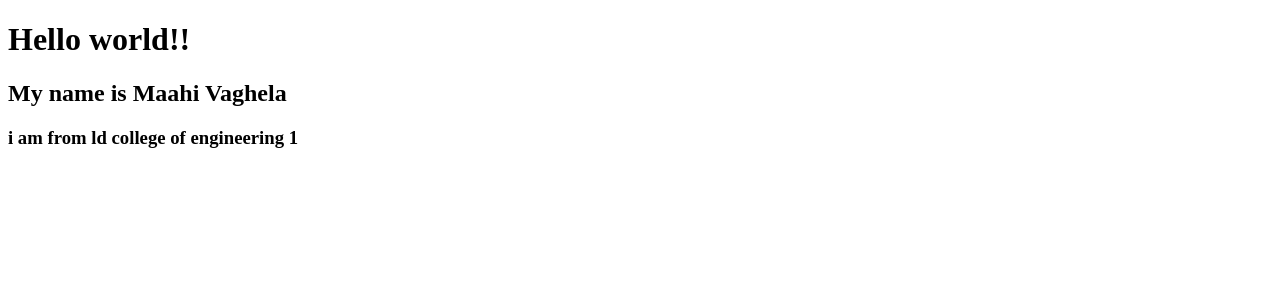
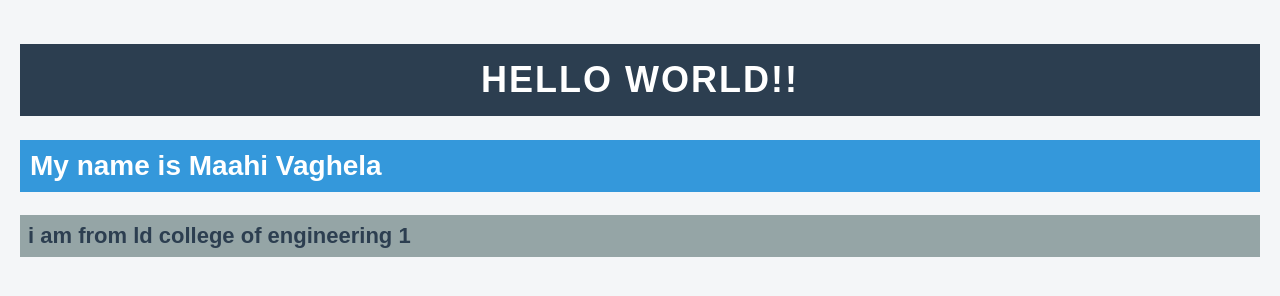
Before and after one commit to MaahiVaghela/InternshipPrac, a plain HTML site: page index.html in a window 1280 px wide. Drawn offline with Linux system fonts and the light colour scheme.

Commit message:
added design

```diff
--- a/index.html
+++ b/index.html
@@ -3,6 +3,7 @@
 <head>
     <meta charset="UTF-8">
     <meta name="viewport" content="width=device-width, initial-scale=1.0">
+    <link rel="stylesheet" href="style.css">
     <title>Document</title>
 </head>
 <body>
--- /dev/null
+++ b/style.css
@@ -0,0 +1,35 @@
+/* Page background */
+body {
+    background-color: #f4f6f8;
+    font-family: Arial, Helvetica, sans-serif;
+    margin: 0;
+    padding: 20px;
+}
+
+/* H1 styling */
+h1 {
+    background-color: #2c3e50;
+    color: #ffffff;
+    text-align: center;
+    padding: 15px;
+    font-size: 36px;
+    letter-spacing: 2px;
+    text-transform: uppercase;
+}
+
+/* H2 styling */
+h2 {
+    background-color: #3498db;
+    color: #ffffff;
+    padding: 10px;
+    font-size: 28px;
+    margin-top: 20px;
+}
+
+/* H3 styling */
+h3 {
+    background-color: #95a5a6;
+    color: #2c3e50;
+    padding: 8px;
+    font-size: 22px;
+}
```
